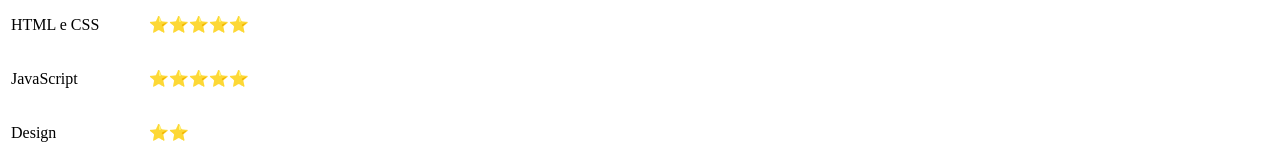
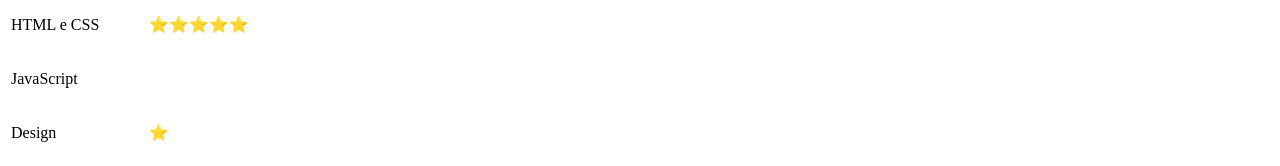
Before and after one commit to Sousa26/Biografia-pessoal, a plain HTML site: page index.html in a window 1280 px wide. Shown: the part 887-1053 px from the top of the page. Drawn offline with Linux system fonts and the light colour scheme.

Commit message:
Update index.html

```diff
--- a/index.html
+++ b/index.html
@@ -79,11 +79,10 @@
         </tr>
         <tr>
             <td><p>JavaScript</p></td>
-            <td><span>&#11088;&#11088;&#11088;&#11088;&#11088;</span></td>
         </tr>
         <tr>
             <td><p>Design</p></td>
-            <td><span>&#11088;&#11088;</span></td>
+            <td><span>&#11088;</span></td>
         </tr>
 </table>
 
```
